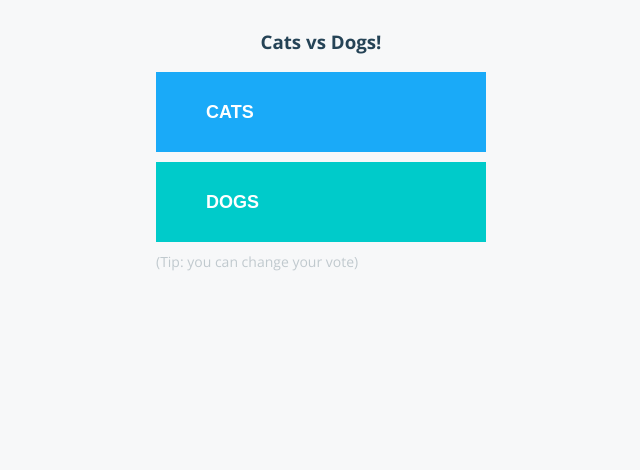
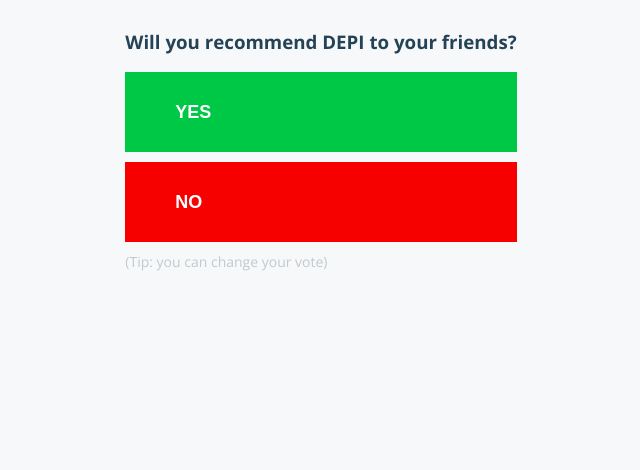
Before and after one commit to omarabdelwahabmb/depi-recommendation, a Flask app: page / in a window 1280 px wide. Shown: the top 470 px of the page, without its empty margins (319-959 px from the left). Run offline with Flask 3, Linux system fonts and the light colour scheme; some libraries are stand-ins or nearby versions.

Commit message:
DEPI Recommendation

```diff
--- a/vote/app.py
+++ b/vote/app.py
@@ -6,8 +6,8 @@ import random
 import json
 import logging
 
-option_a = os.getenv('OPTION_A', "Cats")
-option_b = os.getenv('OPTION_B', "Dogs")
+option_a = os.getenv('OPTION_A', "Yes")
+option_b = os.getenv('OPTION_B', "No")
 hostname = socket.gethostname()
 
 app = Flask(__name__)
--- a/vote/static/stylesheets/style.css
+++ b/vote/static/stylesheets/style.css
@@ -28,11 +28,11 @@ button i{
 }
 
 button.a{
-  background-color: #1aaaf8;
+  background-color: #00c847;
 }
 
 button.b{
-  background-color: #00cbca;
+  background-color: #f60000;
 }
 
 #tip{
@@ -86,7 +86,7 @@ button.b{
 #choice button{
   display: block;
   height: 80px;
-  width: 330px;
+  /* width: 330px; */
   border: none;
   color: white;
   text-transform: uppercase;
@@ -99,19 +99,19 @@ button.b{
 }
 
 #choice button.a:hover{
-  background-color: #1488c6;
+  background-color: #008a31;
 }
 
 #choice button.b:hover{
-  background-color: #00a2a1;
+  background-color: #c50000;
 }
 
 #choice button.a:focus{
-  background-color: #1488c6;
+  background-color: #008a31;
 }
 
 #choice button.b:focus{
-  background-color: #00a2a1;
+  background-color: #c50000;
 }
 
 #background-stats{
--- a/vote/templates/index.html
+++ b/vote/templates/index.html
@@ -2,7 +2,8 @@
 <html>
   <head>
     <meta charset="utf-8">
-    <title>{{option_a}} vs {{option_b}}!</title>
+    <!-- <title>{{option_a}} vs {{option_b}}!</title> -->
+    <title>DEPI Voting!</title>
     <base href="/index.html">
     <meta name = "viewport" content = "width=device-width, initial-scale = 1.0">
     <meta name="keywords" content="docker-compose, docker, stack">
@@ -13,7 +14,7 @@
   <body>
     <div id="content-container">
       <div id="content-container-center">
-        <h3>{{option_a}} vs {{option_b}}!</h3>
+        <h3>Will you recommend DEPI to your friends?</h3>
         <form id="choice" name='form' method="POST" action="/">
           <button id="a" type="submit" name="vote" class="a" value="a">{{option_a}}</button>
           <button id="b" type="submit" name="vote" class="b" value="b">{{option_b}}</button>
```
Also changed, not shown: result/views/index.html (+5 -3 lines), result/views/stylesheets/style.css (+14 -4 lines).
